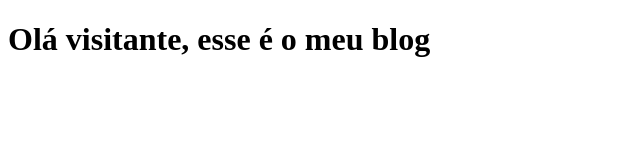
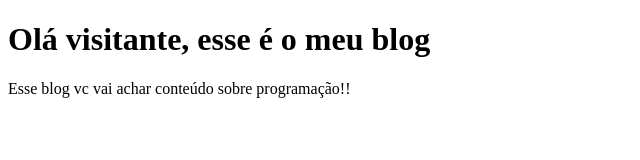
Before and after one commit to fsrocha-dev/projeto-github-t6, a plain HTML site: page index.html in a window 1280 px wide. Shown: the whole page, without its empty margins (0-640 px from the left). Drawn offline with Linux system fonts and the light colour scheme.

Commit message:
segundo commit

```diff
--- a/index.html
+++ b/index.html
@@ -8,5 +8,6 @@
 </head>
 <body>
   <h1>Olá visitante, esse é o meu blog</h1>
+  <p>Esse blog vc vai achar conteúdo sobre programação!!</p>
 </body>
 </html>
```
